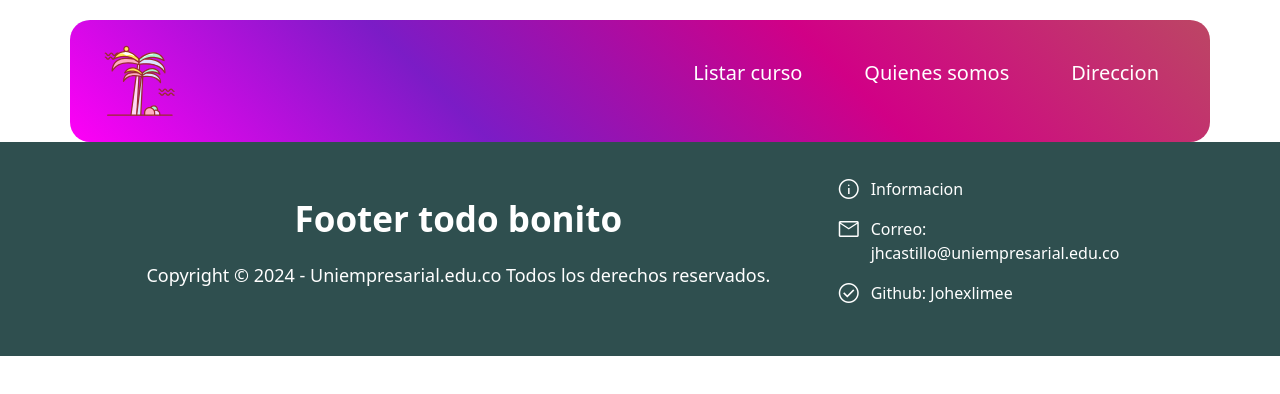
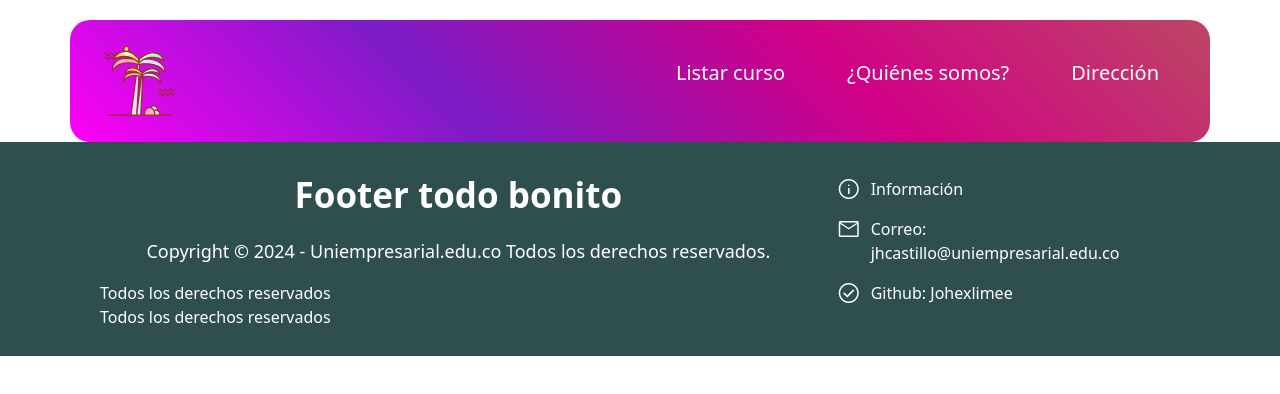
Before and after one commit to Johexlimee/Angular-Kellys, an Angular app: page / in a window 1280 px wide. Shown: the top 394 px of the page. Built offline with nearby package versions, Linux system fonts and the light colour scheme.

Commit message:
Cambios que agrego Lina

```diff
--- a/src/app/cfooter/cfooter.component.html
+++ b/src/app/cfooter/cfooter.component.html
@@ -2,12 +2,13 @@
     <div class="izq">
         <p class="principal">Footer todo bonito</p>
         <p class="secundario">Copyright © 2024 - Uniempresarial.edu.co Todos los derechos reservados.</p>
-
+        <div [textContent]="texto"></div>
+        <section [innerHTML]="texto2"></section>
     </div>
     <div class="der">
         <div>
             <span class="material-symbols-outlined">info</span>
-            <p>Informacion</p>
+            <p>Información</p>
         </div>
         <div>
             <span class="material-symbols-outlined">mail</span>
--- a/src/app/cfooter/cfooter.component.ts
+++ b/src/app/cfooter/cfooter.component.ts
@@ -6,5 +6,7 @@ import { Component } from '@angular/core';
   styleUrl: './cfooter.component.css'
 })
 export class CfooterComponent {
-
+  //DataBinding por atributo
+  public texto:string="Todos los derechos reservados";
+  public texto2:string="Todos los derechos reservados";
 }
--- a/src/app/cheader/cheader.component.ts
+++ b/src/app/cheader/cheader.component.ts
@@ -17,8 +17,8 @@ export class CheaderComponent {
 
   navbarItems: NavbarItem[] = [
     { title: 'Listar curso', link: 'listcourse' },
-    { title: 'Quienes somos', link: 'postcourse' },
-    { title: 'Direccion', link: 'contact' }
+    { title: '¿Quiénes somos?', link: 'postcourse' },
+    { title: 'Dirección', link: 'contact' }
   ];
 
   isMenuOpen: boolean = false;
```
